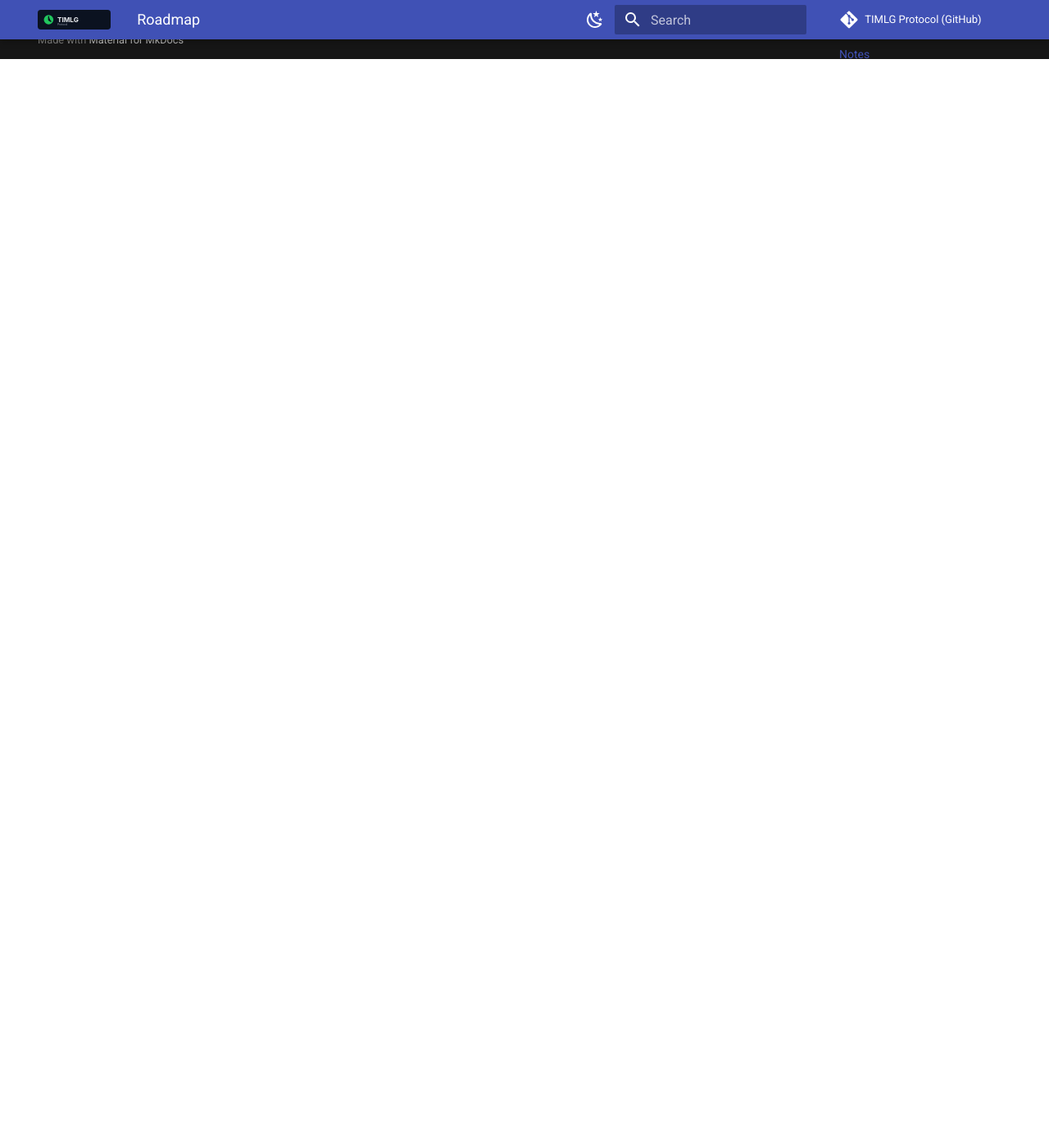
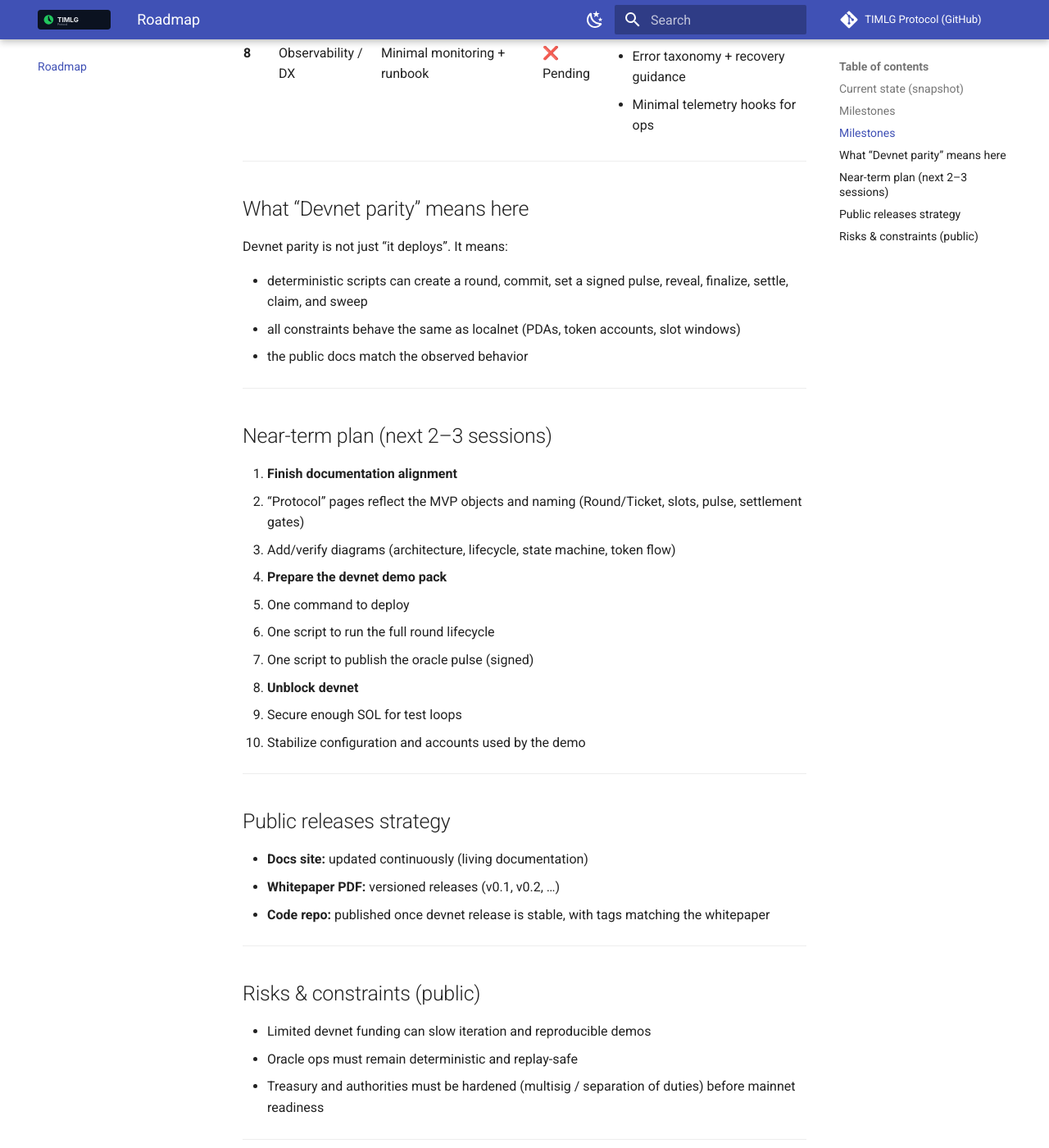
Before and after one commit to TIMLG-Protocol/timlg-protocol, an MkDocs documentation site: the page built from docs/roadmap/index.md, in a window 1280 px wide and 1400 px high, scrolled down 1627 px. Shown: the whole window at 82% size. Built offline with MkDocs 1.6.1 and Material for MkDocs 9.7.7, drawn with Linux system fonts in a browser that asks for light colours; before the commit the page ends 1699 px from its top, so only the background shows below that; some of the changed text lies outside the part shown.

Commit message:
Improve roadmap layout (readable milestones table)

```diff
--- a/docs/roadmap/index.md
+++ b/docs/roadmap/index.md
@@ -3,7 +3,21 @@
 This page is a **public, high-level execution plan** for TIMLG.
 It is intentionally written to be accurate without exposing sensitive operational details.
 
+**Last updated:** 2025-12-25
+
 ---
+
+## Current state (snapshot)
+
+- **Localnet MVP:** ✅ working end-to-end (commit → oracle pulse → reveal → finalize → settle → claim → sweep)
+- **Devnet parity:** 🧱 blocked (funding / faucet constraints and deployment parity work)
+- **Public docs:** 🟡 in progress (aligning wording and diagrams with the MVP implementation)
+- **Code visibility:** the implementation repo stays **private** until we have a stable devnet release
+
+---
+
+## Milestones
+
 
 ## Milestones
 
@@ -136,12 +150,49 @@ It is intentionally written to be accurate without exposing sensitive operationa
     </tr>
   </tbody>
 </table>
+---
+
+## What “Devnet parity” means here
+
+Devnet parity is not just “it deploys”. It means:
+
+- deterministic scripts can create a round, commit, set a signed pulse, reveal, finalize, settle, claim, and sweep
+- all constraints behave the same as localnet (PDAs, token accounts, slot windows)
+- the public docs match the observed behavior
 
 ---
 
-## Notes
+## Near-term plan (next 2–3 sessions)
 
-- “Devnet parity” means the scripted flow works end-to-end on devnet (not just “it deploys”).
-- The implementation repository stays private until a stable devnet release is ready.
+1. **Finish documentation alignment**
+   - “Protocol” pages reflect the MVP objects and naming (Round/Ticket, slots, pulse, settlement gates)
+   - Add/verify diagrams (architecture, lifecycle, state machine, token flow)
+
+2. **Prepare the devnet demo pack**
+   - One command to deploy
+   - One script to run the full round lifecycle
+   - One script to publish the oracle pulse (signed)
+
+3. **Unblock devnet**
+   - Secure enough SOL for test loops
+   - Stabilize configuration and accounts used by the demo
+
+---
+
+## Public releases strategy
+
+- **Docs site:** updated continuously (living documentation)
+- **Whitepaper PDF:** versioned releases (v0.1, v0.2, …)
+- **Code repo:** published once devnet release is stable, with tags matching the whitepaper
+
+---
+
+## Risks & constraints (public)
+
+- Limited devnet funding can slow iteration and reproducible demos
+- Oracle ops must remain deterministic and replay-safe
+- Treasury and authorities must be hardened (multisig / separation of duties) before mainnet readiness
+
+---
 
 If you want the “live checklist” view, see the **Status** page.
```
